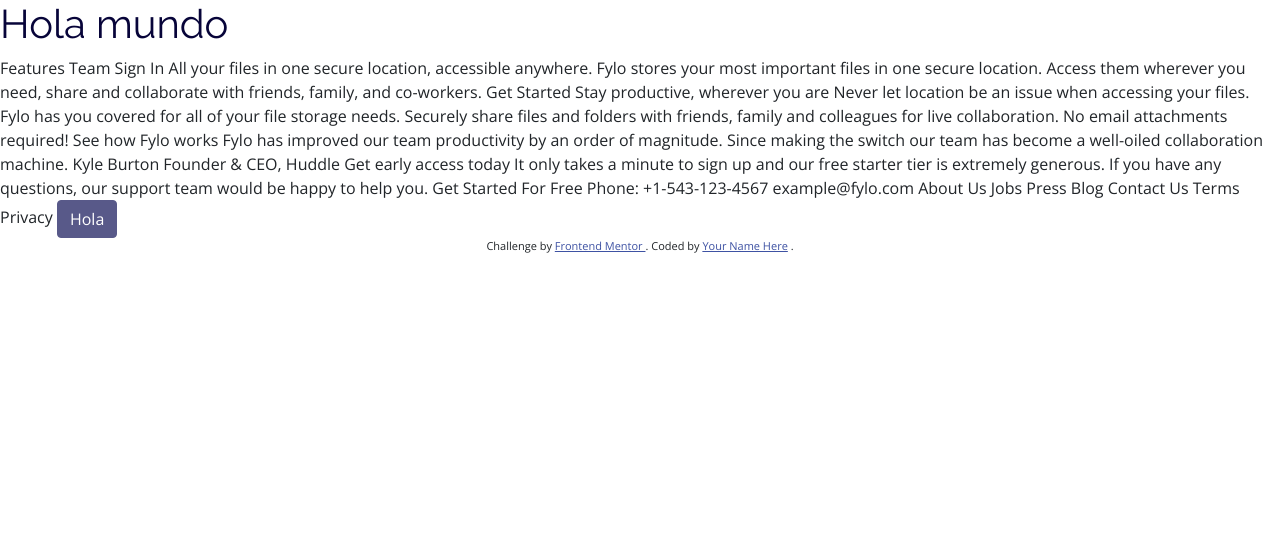
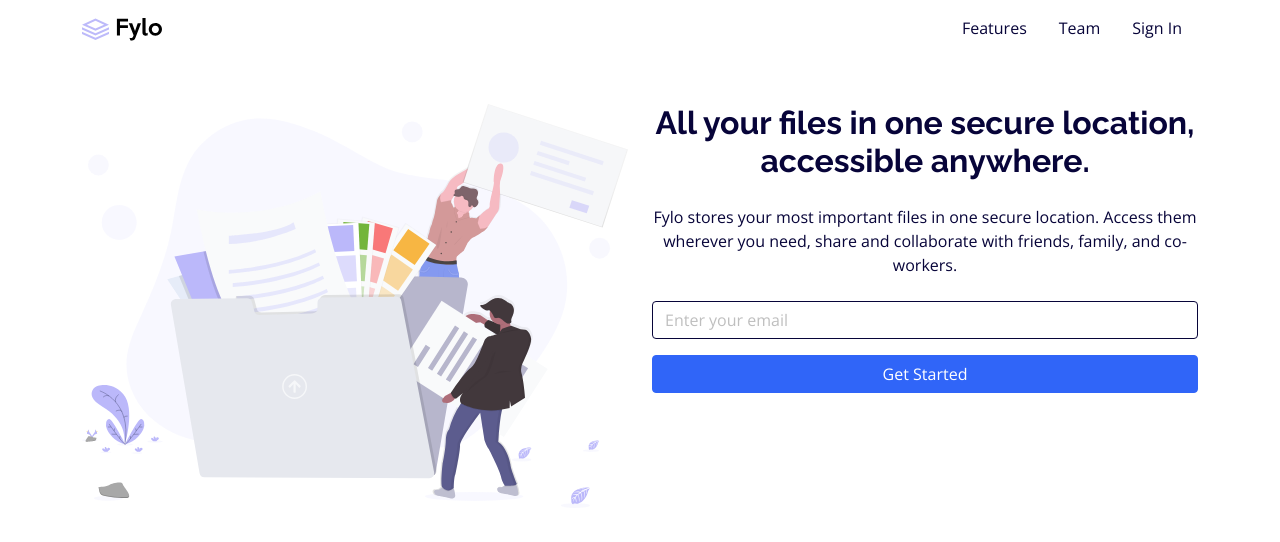
Before and after one commit to JSamuelAP/fylo-landing-page, a website: page index.html in a window 1280 px wide. Drawn offline with nearby package versions, Linux system fonts and the light colour scheme.

Commit message:
feat: Estructurar y estilizar header

```diff
--- a/index.html
+++ b/index.html
@@ -23,32 +23,62 @@
     </style>
   </head>
   <body>
-    <h1 class="text-primary">Hola mundo</h1>
-    Features Team Sign In All your files in one secure location, accessible
-    anywhere. Fylo stores your most important files in one secure location.
-    Access them wherever you need, share and collaborate with friends, family,
-    and co-workers. Get Started Stay productive, wherever you are Never let
-    location be an issue when accessing your files. Fylo has you covered for all
-    of your file storage needs. Securely share files and folders with friends,
-    family and colleagues for live collaboration. No email attachments required!
-    See how Fylo works Fylo has improved our team productivity by an order of
-    magnitude. Since making the switch our team has become a well-oiled
-    collaboration machine. Kyle Burton Founder & CEO, Huddle Get early access
-    today It only takes a minute to sign up and our free starter tier is
-    extremely generous. If you have any questions, our support team would be
-    happy to help you. Get Started For Free Phone: +1-543-123-4567
-    example@fylo.com About Us Jobs Press Blog Contact Us Terms Privacy
-    <button class="btn btn-secondary">Hola</button>
-    <footer>
-      <p class="attribution">
-        Challenge by
-        <a href="https://www.frontendmentor.io?ref=challenge" target="_blank">
-          Frontend Mentor
-        </a>
-        . Coded by
-        <a href="#">Your Name Here</a>
-        .
-      </p>
-    </footer>
+    <header class="header pt-2">
+      <nav class="navbar fixed-top bg-white">
+        <div class="container">
+          <a href="#" class="navbar-brand">
+            <img src="images/logo.svg" alt="Logo de Fylo" />
+          </a>
+          <ul class="navbar-nav flex-row">
+            <li class="nav-item">
+              <a class="nav-link px-3" href="#">Features</a>
+            </li>
+            <li class="nav-item">
+              <a class="nav-link px-3" href="#">Team</a>
+            </li>
+            <li class="nav-item">
+              <a class="nav-link px-3" href="#">Sign In</a>
+            </li>
+          </ul>
+        </div>
+      </nav>
+      <div class="container mt-5 pt-5">
+        <div class="row gy-5 text-center">
+          <div class="col-12 col-md-6">
+            <img
+              src="images/illustration-1.svg"
+              alt="Personas buscando en una carpeta"
+              class="img-fluid"
+            />
+          </div>
+          <div class="col-12 col-md-6">
+            <h2 class="text-primary fw-bold">
+              All your files in one secure location, accessible anywhere.
+            </h2>
+            <p class="text-primary mt-4">
+              Fylo stores your most important files in one secure location.
+              Access them wherever you need, share and collaborate with friends,
+              family, and co-workers.
+            </p>
+            <form class="mt-4">
+              <div class="row gy-3">
+                <div class="col-12">
+                  <input
+                    type="email"
+                    class="form-control border border-primary"
+                    placeholder="Enter your email"
+                  />
+                </div>
+                <div class="col-12">
+                  <button type="submit" class="btn btn-bright-blue w-100">
+                    Get Started
+                  </button>
+                </div>
+              </div>
+            </form>
+          </div>
+        </div>
+      </div>
+    </header>
   </body>
 </html>
--- a/sass/custom.scss
+++ b/sass/custom.scss
@@ -26,3 +26,13 @@
 $theme-colors: map-merge($theme-colors, $custom-colors);
 
 @import "../node_modules/bootstrap/scss/bootstrap";
+
+/*
+ * Header
+ */
+.navbar-brand img {
+  width: 5rem;
+}
+input[type="email"]::placeholder {
+  color: map-get($map: $theme-colors, $key: light-gray);
+}
```
Also changed, not shown: css/custom.css, css/custom.min.css.
